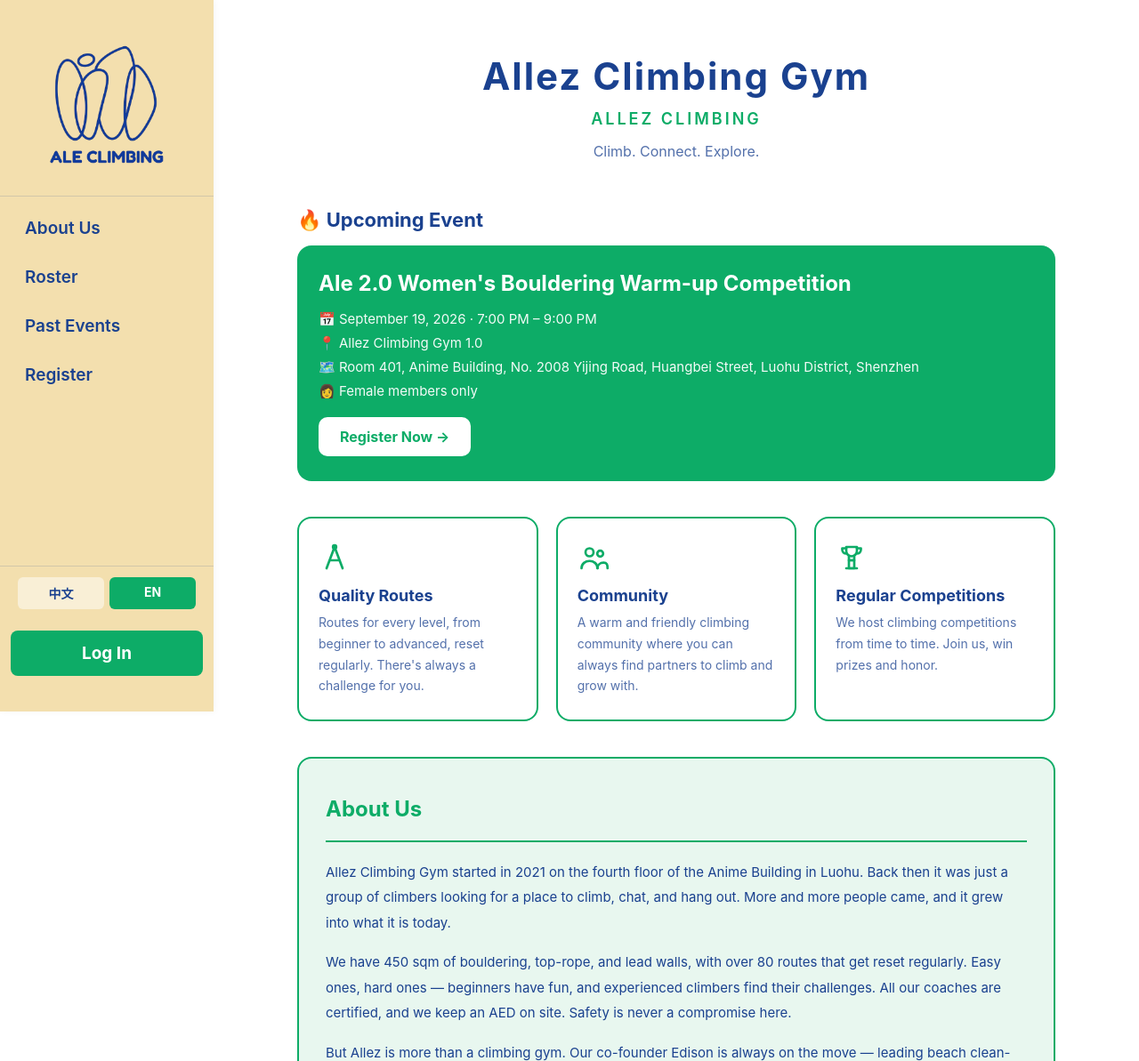
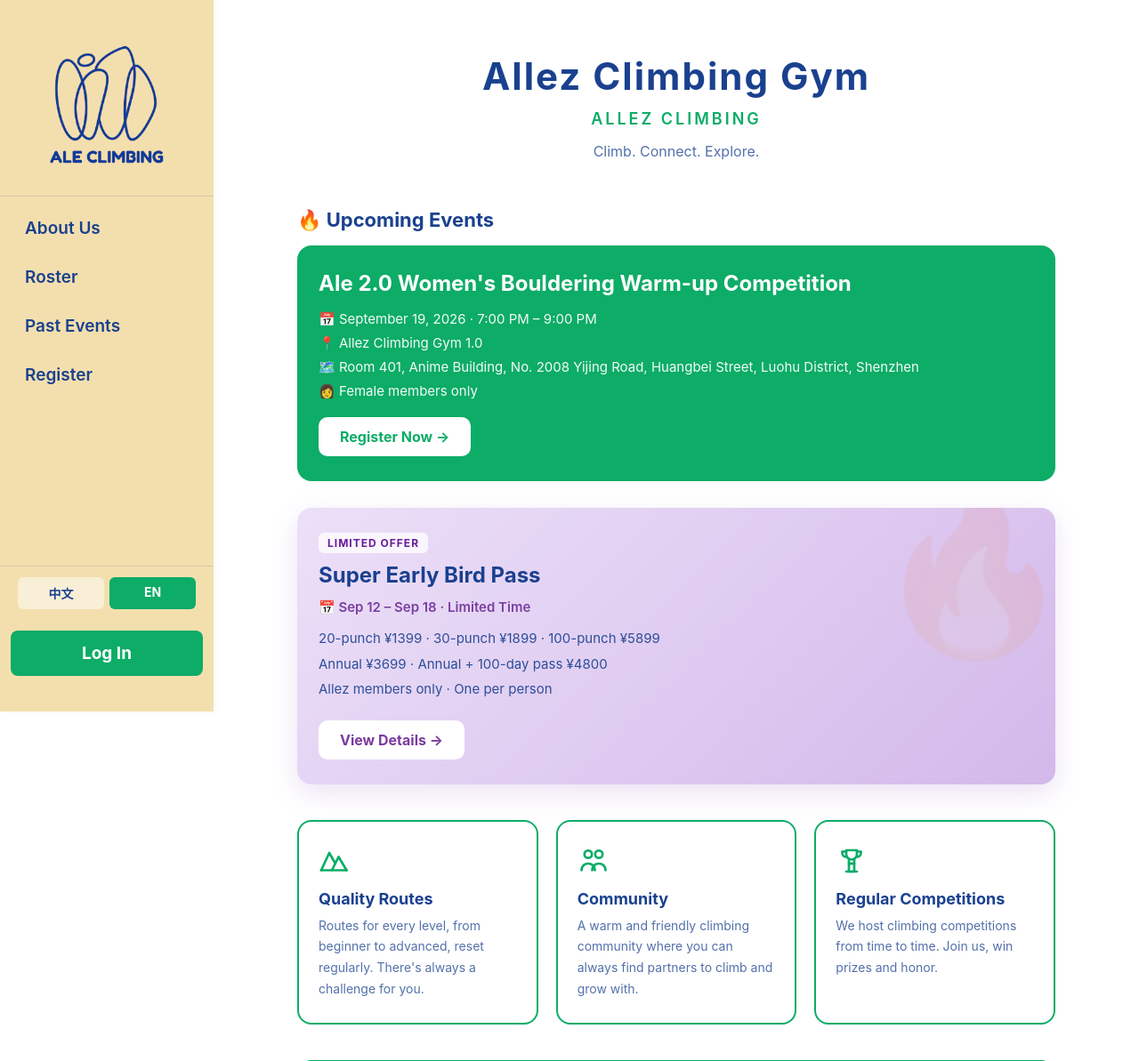
Before and after one commit to FC20122021/climbing-comp, a Flask app: page / in a window 1280 px wide. Shown: the top 1193 px of the page at 89% size. Run offline with Flask 3, Linux system fonts and the light colour scheme; the visitor is signed in with stand-in values (Sample User, id 1).

Commit message:
Update index_en.html
Add early bird

```diff
--- a/templates/public/index_en.html
+++ b/templates/public/index_en.html
@@ -11,10 +11,92 @@
             background: #ffffff; min-height: 100vh; color: #1a418f; margin-left: 240px;
         }
         .page-wrapper { max-width: 900px; margin: 0 auto; padding: 60px 24px; }
+
+        /* Hero */
         .hero { text-align: center; margin-bottom: 50px; }
         .hero h1 { font-size: 42px; letter-spacing: 2px; margin-bottom: 12px; color: #1a418f; }
         .hero .en-name { font-size: 18px; letter-spacing: 3px; color: #0dac67; margin-bottom: 16px; text-transform: uppercase; font-weight: 600; }
         .hero .tagline { font-size: 16px; color: #1a418f; opacity: 0.75; min-height: 24px; }
+
+        /* Upcoming event */
+        .event-highlight { margin-bottom: 30px; }
+        .event-highlight h2 { font-size: 22px; color: #1a418f; margin-bottom: 16px; }
+        .event-card { background: #0dac67; border-radius: 16px; padding: 28px 24px; color: white; }
+        .event-card .event-name { font-size: 24px; font-weight: 700; margin-bottom: 16px; }
+        .event-card .event-meta { display: flex; flex-direction: column; gap: 8px; font-size: 15px; margin-bottom: 20px; opacity: 0.95; }
+        .event-card .event-btn {
+            display: inline-block; padding: 12px 24px; background: #ffffff; color: #0dac67;
+            text-decoration: none; font-size: 16px; font-weight: 700; border-radius: 10px; transition: transform 0.2s;
+        }
+        .event-card .event-btn:hover { transform: translateX(4px); }
+
+        /* Super early bird card - light purple */
+        .early-bird-card {
+            background: linear-gradient(135deg, #ece0f8 0%, #d3b8ea 100%);
+            border-radius: 16px;
+            padding: 28px 24px;
+            margin-bottom: 40px;
+            color: #1a418f;
+            box-shadow: 0 10px 30px rgba(155,110,200,0.2);
+            position: relative;
+            overflow: hidden;
+        }
+        .early-bird-card::before {
+            content: '🔥';
+            position: absolute;
+            font-size: 180px;
+            opacity: 0.08;
+            right: -20px;
+            top: -40px;
+            pointer-events: none;
+        }
+        .early-bird-info { position: relative; z-index: 1; }
+        .early-bird-info .badge {
+            display: inline-block;
+            background: rgba(255,255,255,0.75);
+            color: #6a1b9a;
+            font-size: 12px;
+            font-weight: 700;
+            padding: 4px 10px;
+            border-radius: 6px;
+            margin-bottom: 10px;
+            letter-spacing: 1px;
+        }
+        .early-bird-info h3 {
+            font-size: 24px;
+            font-weight: 700;
+            margin-bottom: 12px;
+            color: #1a418f;
+        }
+        .early-bird-info .dates {
+            font-size: 15px;
+            font-weight: 600;
+            color: #7b3fa0;
+            margin-bottom: 12px;
+        }
+        .early-bird-info .highlights {
+            font-size: 15px;
+            color: #1a418f;
+            opacity: 0.9;
+            line-height: 1.9;
+            margin-bottom: 20px;
+        }
+        .early-bird-btn {
+            display: inline-block;
+            background: #ffffff;
+            color: #7b3a9e;
+            border: none;
+            padding: 12px 24px;
+            border-radius: 10px;
+            font-size: 16px;
+            font-weight: 700;
+            cursor: pointer;
+            transition: transform 0.2s;
+            font-family: inherit;
+        }
+        .early-bird-btn:hover { transform: translateX(4px); }
+
+        /* Feature cards */
         .cards { display: grid; grid-template-columns: repeat(auto-fit, minmax(240px, 1fr)); gap: 20px; margin-bottom: 40px; }
         .card {
             background: #ffffff; border: 2px solid #0dac67; border-radius: 16px;
@@ -25,16 +107,8 @@
         .card .icon svg { display: block; }
         .card h3 { font-size: 18px; margin-bottom: 8px; color: #1a418f; }
         .card p { font-size: 14px; color: #1a418f; opacity: 0.75; line-height: 1.7; }
-        .event-highlight { margin-bottom: 40px; }
-        .event-highlight h2 { font-size: 22px; color: #1a418f; margin-bottom: 16px; }
-        .event-card { background: #0dac67; border-radius: 16px; padding: 28px 24px; color: white; }
-        .event-card .event-name { font-size: 24px; font-weight: 700; margin-bottom: 16px; }
-        .event-card .event-meta { display: flex; flex-direction: column; gap: 8px; font-size: 15px; margin-bottom: 20px; opacity: 0.95; }
-        .event-card .event-btn {
-            display: inline-block; padding: 12px 24px; background: #ffffff; color: #0dac67;
-            text-decoration: none; font-size: 16px; font-weight: 700; border-radius: 10px; transition: transform 0.2s;
-        }
-        .event-card .event-btn:hover { transform: translateX(4px); }
+
+        /* About */
         .about {
             background: #e8f7ef; border: 2px solid #0dac67; border-radius: 16px;
             padding: 34px 30px; line-height: 1.9; font-size: 15px; color: #1a418f;
@@ -63,8 +192,9 @@
             <p class="tagline">Climb. Connect. Explore.</p>
         </div>
 
+        <!-- Upcoming Events -->
         <div class="event-highlight">
-            <h2>🔥 Upcoming Event</h2>
+            <h2>🔥 Upcoming Events</h2>
             <div class="event-card">
                 <div class="event-name">Ale 2.0 Women's Bouldering Warm-up Competition</div>
                 <div class="event-meta">
@@ -77,11 +207,29 @@
             </div>
         </div>
 
+        <!-- Super Early Bird Card -->
+        <div class="early-bird-card">
+            <div class="early-bird-info">
+                <span class="badge">LIMITED OFFER</span>
+                <h3>Super Early Bird Pass</h3>
+                <p class="dates">📅 Sep 12 – Sep 18 · Limited Time</p>
+                <p class="highlights">
+                    20-punch ¥1399 · 30-punch ¥1899 · 100-punch ¥5899<br>
+                    Annual ¥3699 · Annual + 100-day pass ¥4800<br>
+                    Allez members only · One per person
+                </p>
+                <button class="early-bird-btn" onclick="openPoster()">View Details →</button>
+            </div>
+        </div>
+
+        <!-- Feature Cards -->
         <div class="cards">
             <div class="card">
                 <div class="icon">
                     <svg viewBox="0 0 24 24" width="36" height="36" fill="none" stroke="#0dac67" stroke-width="1.8" stroke-linecap="round" stroke-linejoin="round">
-                        <path d="M6 20 L12 4 L18 20"/><path d="M9 14 L15 14"/><circle cx="12" cy="4" r="1.2" fill="#0dac67"/>
+                        <path d="M2 19 L8 6 L12 13"/>
+                        <path d="M10 19 L15 9 L21 19"/>
+                        <line x1="2" y1="19" x2="21" y2="19"/>
                     </svg>
                 </div>
                 <h3>Quality Routes</h3>
@@ -90,8 +238,10 @@
             <div class="card">
                 <div class="icon">
                     <svg viewBox="0 0 24 24" width="36" height="36" fill="none" stroke="#0dac67" stroke-width="1.8" stroke-linecap="round" stroke-linejoin="round">
-                        <circle cx="9" cy="8" r="3"/><circle cx="17" cy="9" r="2.2"/>
-                        <path d="M3 20 c0-3.5 3-5.5 6-5.5 s6 2 6 5.5"/><path d="M15 20 c0-2.5 2-4.2 4.5-4.2 s3 1.2 3 4.2"/>
+                        <circle cx="8" cy="7" r="2.8"/>
+                        <circle cx="16" cy="7" r="2.8"/>
+                        <path d="M3 19 c0-3 2.2-5 5-5 s5 2 5 5"/>
+                        <path d="M11 19 c0-3 2.2-5 5-5 s5 2 5 5"/>
                     </svg>
                 </div>
                 <h3>Community</h3>
@@ -120,5 +274,32 @@
 
         <div class="footer">© 2026 Allez Climbing Gym · All rights reserved</div>
     </div>
+
+    <!-- Poster Modal -->
+    <div class="modal-overlay" id="posterModal" onclick="closePoster(event)">
+        <div class="modal-content">
+            <button class="modal-close" onclick="closePoster(event)">✕</button>
+            <img src="{{ url_for('static', filename='images/early_bird.png') }}" alt="Super Early Bird Pass Details">
+        </div>
+    </div>
+
+    <script>
+        function openPoster() {
+            document.getElementById('posterModal').classList.add('show');
+            document.body.style.overflow = 'hidden';
+        }
+        function closePoster(event) {
+            if (event.target.id === 'posterModal' || event.target.classList.contains('modal-close')) {
+                document.getElementById('posterModal').classList.remove('show');
+                document.body.style.overflow = '';
+            }
+        }
+        document.addEventListener('keydown', function(e) {
+            if (e.key === 'Escape') {
+                document.getElementById('posterModal').classList.remove('show');
+                document.body.style.overflow = '';
+            }
+        });
+    </script>
 </body>
 </html>
```
Also changed, not shown: other parts of templates/public/index_en.html (+62 -3 lines).
